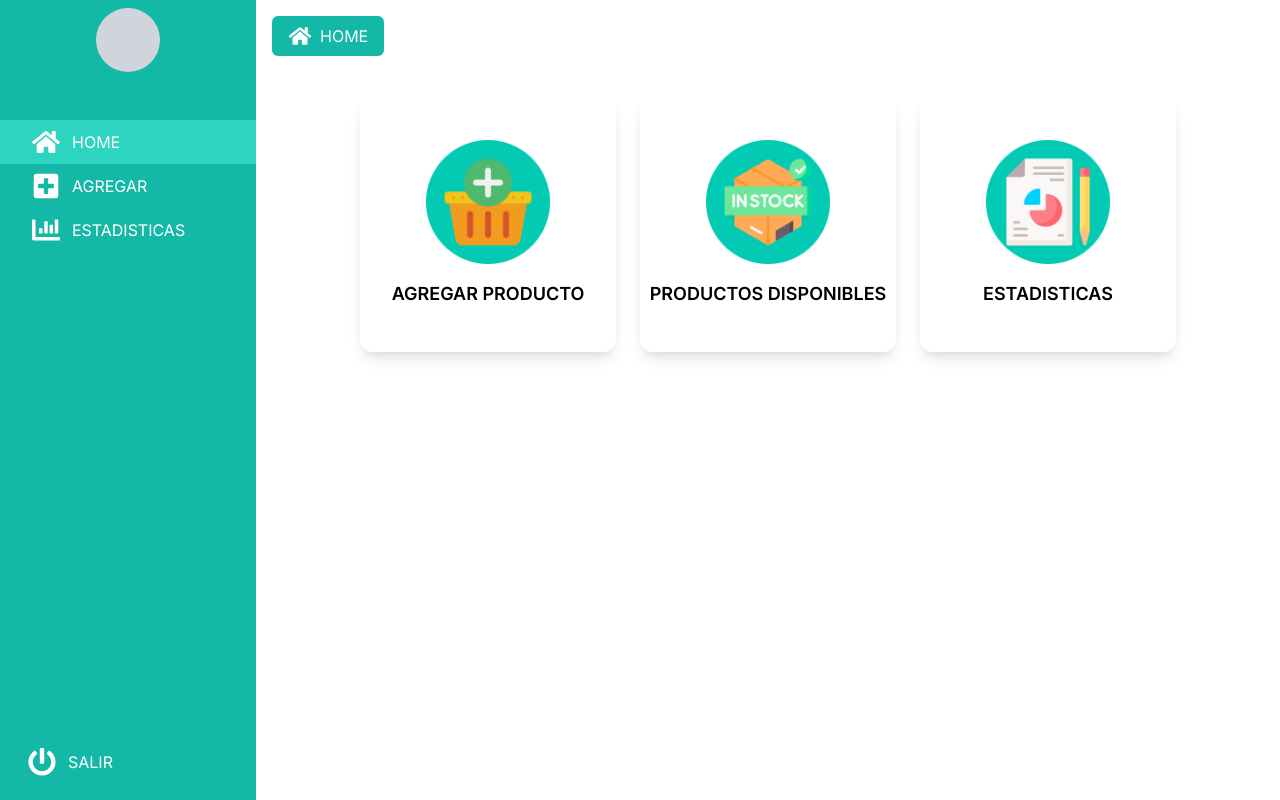
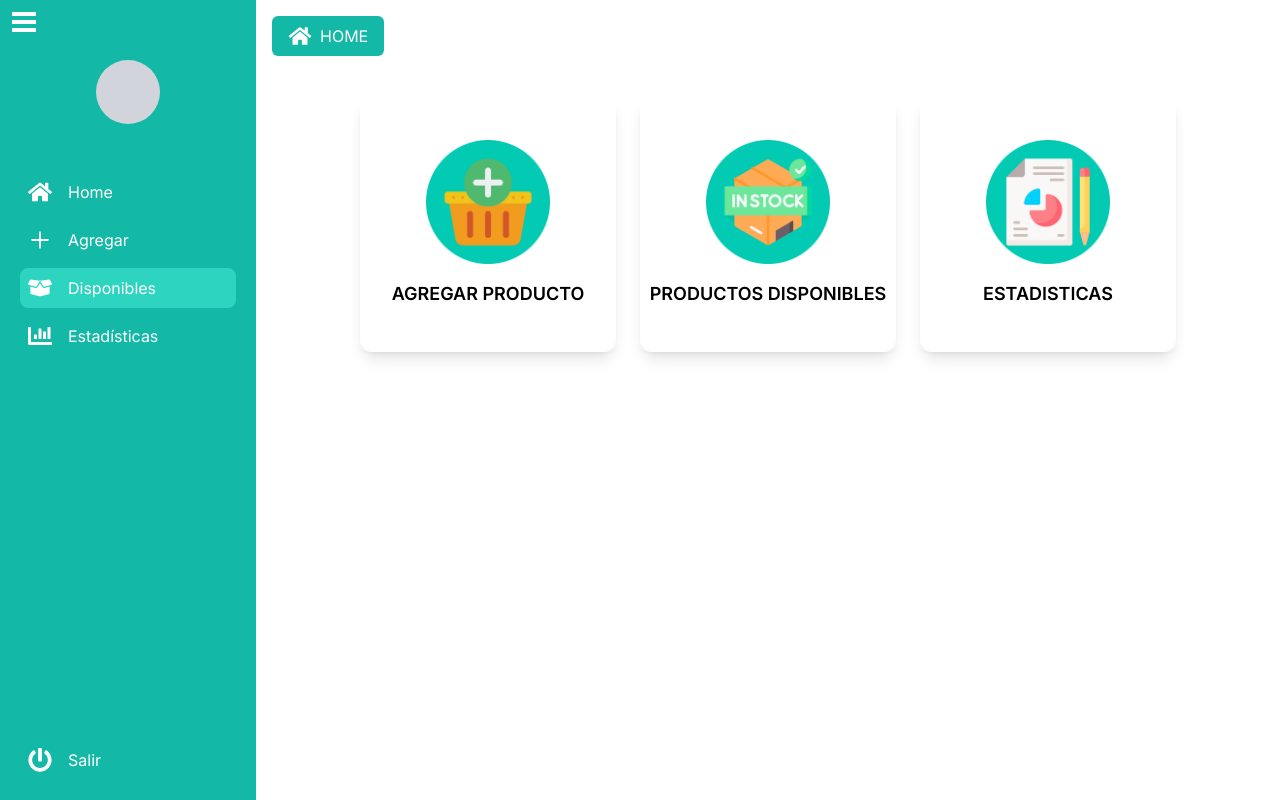
Before and after one commit to Carlos-jim/inventory-system, a Next.js app: page /dashboard/home in a window 1280 px wide. Built offline with nearby package versions, Linux system fonts and the light colour scheme.

Commit message:
Update sidebar

```diff
--- a/app/components/sidebar/Sidebar.jsx
+++ b/app/components/sidebar/Sidebar.jsx
@@ -1,52 +1,54 @@
 "use client"
-import { FaHome, FaPlusSquare, FaChartBar, FaPowerOff, FaBars } from 'react-icons/fa';
 import { useState } from 'react';
+import { FaHome, FaBoxOpen, FaChartBar, FaPowerOff } from 'react-icons/fa';
+import { AiOutlinePlus } from 'react-icons/ai';
 
 export default function Sidebar() {
-  const [isOpen, setIsOpen] = useState(false);
+  const [isOpen, setIsOpen] = useState(true);
 
   return (
-    <>
-      {/* Hamburger button for small screens */}
-      <button
-        onClick={() => setIsOpen(!isOpen)}
-        className="md:hidden p-4 bg-teal-500 text-white"
-      >
-        <FaBars />
-      </button>
-
-      {/* Sidebar */}
-      <div className={`flex flex-col h-screen bg-teal-500 text-white w-64 fixed z-50 transform transition-transform duration-300 ${
-        isOpen ? 'translate-x-0' : '-translate-x-full'
-      } md:translate-x-0 md:static`}>
-        <div className="flex items-center justify-center h-20">
-          <div className="bg-gray-300 rounded-full w-16 h-16"></div>
-        </div>
-        <nav className="mt-10">
-          <a href="#" className="flex items-center py-2 px-8 bg-teal-400">
-            <FaHome className="mr-3 w-7 h-7" /> HOME
-          </a>
-          <a href="#" className="flex items-center py-2 px-8 hover:bg-teal-400">
-            <FaPlusSquare className="mr-3 w-7 h-7" /> AGREGAR
-          </a>
-          <a href="#" className="flex items-center py-2 px-8 hover:bg-teal-400">
-            <FaChartBar className="mr-3 w-7 h-7" /> ESTADISTICAS
-          </a>
-        </nav>
-        <div className="mt-auto flex items-center justify-start py-4 px-7">
-          <a href="#" className="flex items-center py-2 hover:bg-teal-400">
-            <FaPowerOff className="mr-3 w-7 h-7" /> SALIR
-          </a>
+    <div className={`h-screen ${isOpen ? 'w-64' : 'w-20'} bg-teal-500 p-5 relative duration-300`}>
+      {/* Hamburger Menu */}
+      <div className="absolute top-3 left-3 cursor-pointer" onClick={() => setIsOpen(!isOpen)}>
+        <div className="h-6 w-6 text-white">
+          <div className="w-full h-1 bg-white mb-1"></div>
+          <div className="w-full h-1 bg-white mb-1"></div>
+          <div className="w-full h-1 bg-white"></div>
         </div>
       </div>
 
-      {/* Backdrop when sidebar is open on small screens */}
-      {isOpen && (
-        <div
-          onClick={() => setIsOpen(false)}
-          className="fixed inset-0 bg-black opacity-50 md:hidden"
-        ></div>
-      )}
-    </>
+      {/* Profile Circle */}
+      <div className="flex justify-center">
+        <div className={`h-16 w-16 rounded-full bg-gray-300 mt-10 ${!isOpen && 'hidden'}`}></div>
+      </div>
+
+      {/* Menu Items */}
+      <ul className="pt-10">
+        <li className={`flex items-center p-2 my-2 text-white ${isOpen ? 'hover:bg-teal-400' : 'justify-center'}`}>
+          <FaHome size={24} />
+          {isOpen && <span className="ml-4">Home</span>}
+        </li>
+        <li className={`flex items-center p-2 my-2 text-white ${isOpen ? 'hover:bg-teal-400' : 'justify-center'}`}>
+          <AiOutlinePlus size={24} />
+          {isOpen && <span className="ml-4">Agregar</span>}
+        </li>
+        <li className={`flex items-center p-2 my-2 text-white ${isOpen ? 'hover:bg-teal-400 bg-teal-400 rounded-lg' : 'justify-center'}`}>
+          <FaBoxOpen size={24} />
+          {isOpen && <span className="ml-4">Disponibles</span>}
+        </li>
+        <li className={`flex items-center p-2 my-2 text-white ${isOpen ? 'hover:bg-teal-400' : 'justify-center'}`}>
+          <FaChartBar size={24} />
+          {isOpen && <span className="ml-4">Estadísticas</span>}
+        </li>
+      </ul>
+
+      {/* Logout */}
+      <div className={`absolute bottom-5 w-full ${isOpen ? 'text-center' : 'flex items-center'}`}>
+        <button className="flex items-center w-full p-2 text-white hover:bg-teal-400">
+          <FaPowerOff size={24} />
+          {isOpen && <span className="ml-4">Salir</span>}
+        </button>
+      </div>
+    </div>
   );
 }
--- a/app/dashboard/product/available/page.jsx
+++ b/app/dashboard/product/available/page.jsx
@@ -6,7 +6,7 @@ import MainContentListProduct from '@/app/components/MainContent/MainContentList
 export default function AddProduct() {
     return(
         <div className="flex">
-
+          <Sidebar/>
         <div className="flex-1 flex flex-col">
           <TopNav />
           <MainContentListProduct />
```
